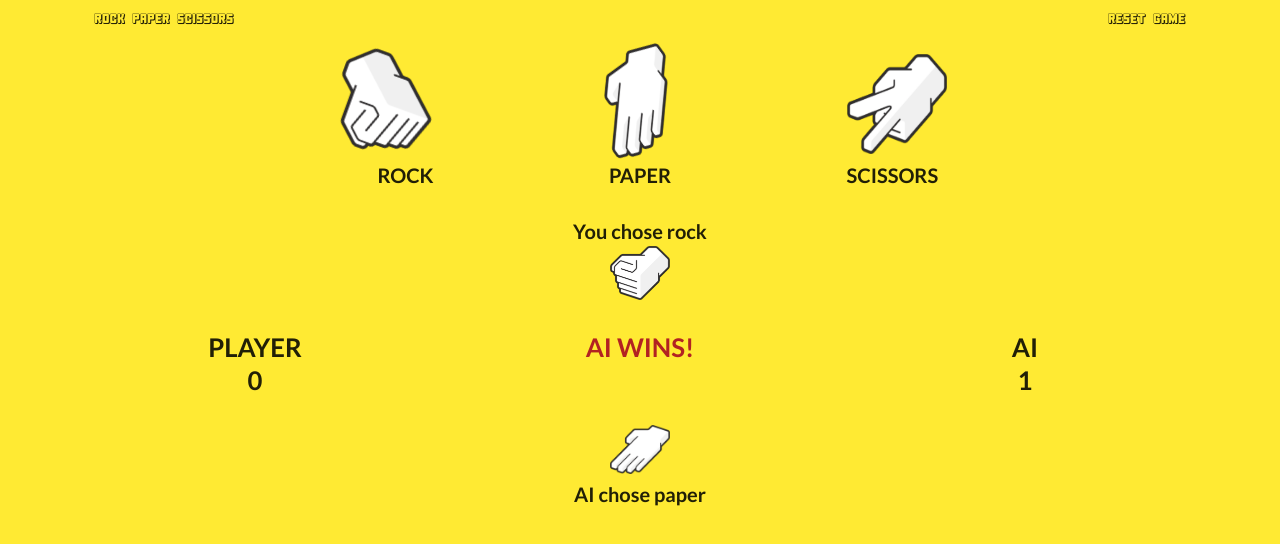
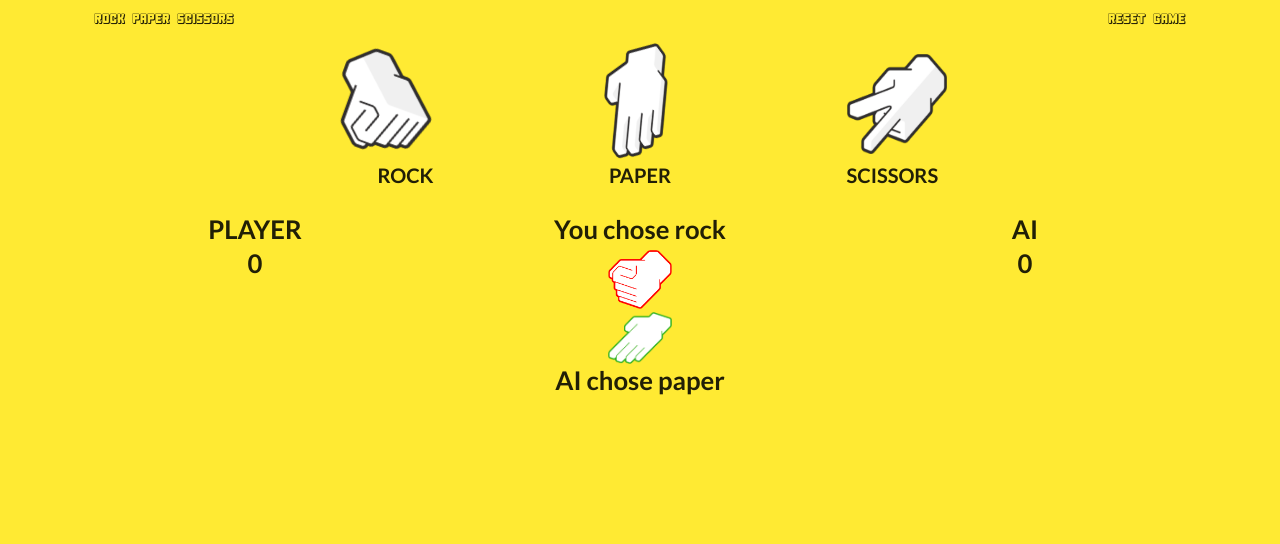
Before and after one commit to sundqvistjohan/rock-paper-scissors, a React (Create React App) app: page /rockpaperscissors in a window 1280 px wide. Both pictures are taken after a click on the picture 383 px from the left and 103 px from the top of the page. Shown: the top 544 px of the page. Built offline with nearby package versions, Linux system fonts and the light colour scheme.

Commit message:
refactor of render round weapons, render img based on win/loss

```diff
--- a/src/Player.jsx
+++ b/src/Player.jsx
@@ -8,15 +8,15 @@ class Player extends Component {
         return (
             <div className="row">
                 <div className="column right aligned" id="weapon">
-                    <img src={rock} class="weapon-image rock" onClick={() => this.props.choice('rock')} />
+                    <img src={rock} class="weapon-image rock" alt="rock" onClick={() => this.props.choice('rock')} />
                     <p>ROCK</p>
                 </div>
                 <div className="column" id="weapon">
-                    <img src={paper} class="weapon-image paper" onClick={() => this.props.choice('paper')} />
+                    <img src={paper} class="weapon-image paper" alt="paper" onClick={() => this.props.choice('paper')} />
                     <p>PAPER</p>
                 </div>
                 <div className="column left aligned" id="weapon">
-                    <img src={scissors} class="weapon-image scissors" onClick={() => this.props.choice('scissors')} />
+                    <img src={scissors} class="weapon-image scissors" alt="scissors" onClick={() => this.props.choice('scissors')} />
                     <p>SCISSORS</p>
                 </div>
             </div>
--- a/src/RockPaperScissors.jsx
+++ b/src/RockPaperScissors.jsx
@@ -8,12 +8,13 @@ import scissors from "./img/scissors.png"
 class RockPaperScissors extends Component {
     constructor() {
         super();
-        new GameRPS
+        new GameRPS()
         this.state = {
             playerChoice: null,
             cpuChoice: null,
             playerWins: 0,
             cpuWins: 0,
+            roundWinner: null,
         }
     }
 
@@ -24,6 +25,7 @@ class RockPaperScissors extends Component {
 
     playRound = () => {
         let roundResult = GameRPS.playRound(this.state.playerChoice, this.state.cpuChoice)
+        this.setState({ roundWinner: roundResult })
         if (roundResult === 'draw') {
             return <div>IT'S A DRAW!</div>
         } else if (roundResult === 'playerWin') {
@@ -37,55 +39,34 @@ class RockPaperScissors extends Component {
         }
     }
 
-    displayPlayerChoice = () => {
+    displayWeaponChoices = () => {
         let playerChoice = this.state.playerChoice
-        let img = null
-        if (playerChoice === 'rock') {
-            img = rock
-        } else if (playerChoice === 'paper') {
-            img = paper
-        } else if (playerChoice === 'scissors') {
-            img = scissors
+        let cpuChoice = this.state.cpuChoice
+        let imgSrcPlayer, imgSrcComputer
+
+        if (this.state.roundWinner === 'playerWin') {
+            imgSrcPlayer = playerChoice + '_win.png'
+            imgSrcComputer = cpuChoice + '_lose.png'
+        } else {
+            imgSrcPlayer = playerChoice + '_lose.png'
+            imgSrcComputer = cpuChoice + '_win.png'
         }
 
         if (playerChoice != null) {
             return (
                 <>
                     <div id="player-choice">You chose {playerChoice}</div>
-                    <img src={img} width="60px" />
-                </>
-            )
-        } else {
-            return <div></div>
-        }
-    }
-
-    displayComputerChoice = () => {
-        let cpuChoice = this.state.cpuChoice
-        let img = null
-        if (cpuChoice === 'rock') {
-            img = rock
-        } else if (cpuChoice === 'paper') {
-            img = paper
-        } else if (cpuChoice === 'scissors') {
-            img = scissors
-        }
-        if (cpuChoice != null) {
-            return (
-                <>
-                    <img src={img} width="60px" />
+                    <img src={require('./img/' + imgSrcPlayer)} alt="playerweapon" width="60px" />
+                    <div></div>
+                    <img src={require('./img/' + imgSrcComputer)} alt="computerweapon" width="60px" />
                     <div id="computer-choice">AI chose {cpuChoice}</div>
                 </>
             )
-        } else {
-            return <div></div>
         }
     }
 
     render() {
-        let renderResult = this.playRound()
-        let renderPlayerChoice = this.displayPlayerChoice()
-        let renderCpuChoice = this.displayComputerChoice()
+        let renderWeapons = this.displayWeaponChoices()
         let playerWinCounter = this.state.playerWins
         let cpuWinWounter = this.state.cpuWins
         return (
@@ -95,13 +76,6 @@ class RockPaperScissors extends Component {
 
                     <div className="row">
                         <div className="centered column">
-                            <div id="round-info">
-                                {renderPlayerChoice}<br></br>
-                            </div>
-                        </div>
-                    </div>
-                    <div className="row">
-                        <div className="centered column">
                             <div className="ui header player-wincounter">
                                 PLAYER <br></br>
                                 {playerWinCounter}
@@ -109,20 +83,13 @@ class RockPaperScissors extends Component {
                         </div>
                         <div className="centered column">
                             <div className="ui header" id="round-result">
-                                {renderResult}<br></br>
+                                {renderWeapons}<br></br>
                             </div>
                         </div>
                         <div className="column">
                             <div className="ui header computer-wincounter">
                                 AI <br></br>
                                 {cpuWinWounter}
-                            </div>
-                        </div>
-                    </div>
-                    <div className="row">
-                        <div className="centered column">
-                            <div id="round-info">
-                                {renderCpuChoice}
                             </div>
                         </div>
                     </div>
```
